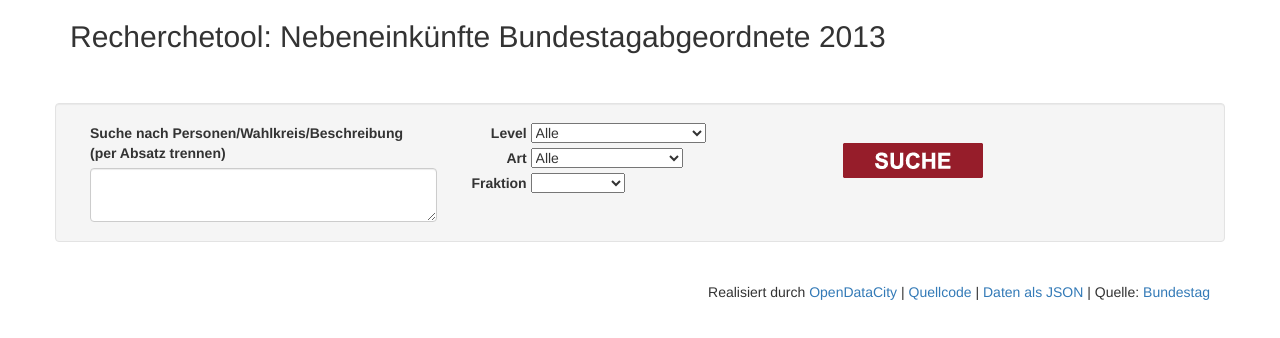
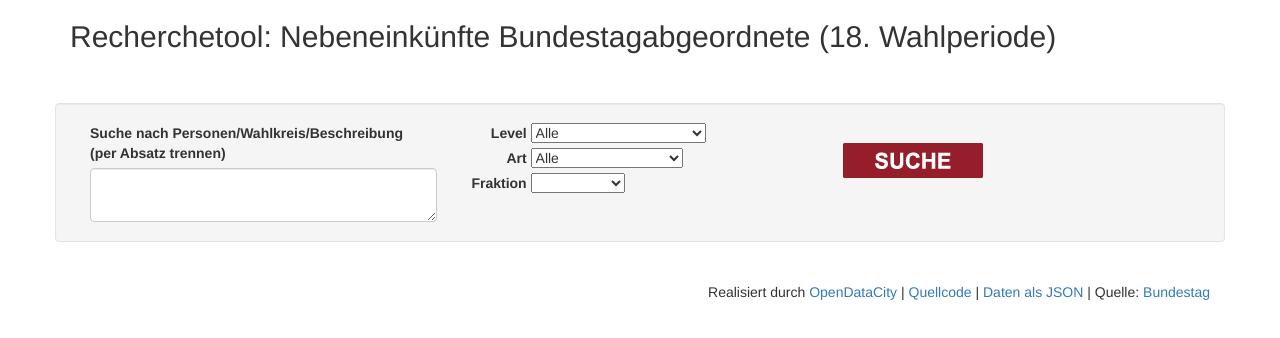
Before and after one commit to opendatacity/nebeneinkuenfte-recherche, a plain HTML site: page index.html in a window 1280 px wide. Drawn offline with nearby package versions, Linux system fonts and the light colour scheme; some packages are replaced by stand-ins of ours; a script that the page names is missing.

Commit message:
waterfall commit

```diff
--- a/index.html
+++ b/index.html
@@ -12,7 +12,7 @@
 
     <div class="row">
         <div class="col-md-12">
-            <h2>Recherchetool: Nebeneinkünfte Bundestagabgeordnete 2013</h2>
+            <h2>Recherchetool: Nebeneinkünfte Bundestagabgeordnete (18. Wahlperiode)</h2>
         </div>
     </div>
 
```
